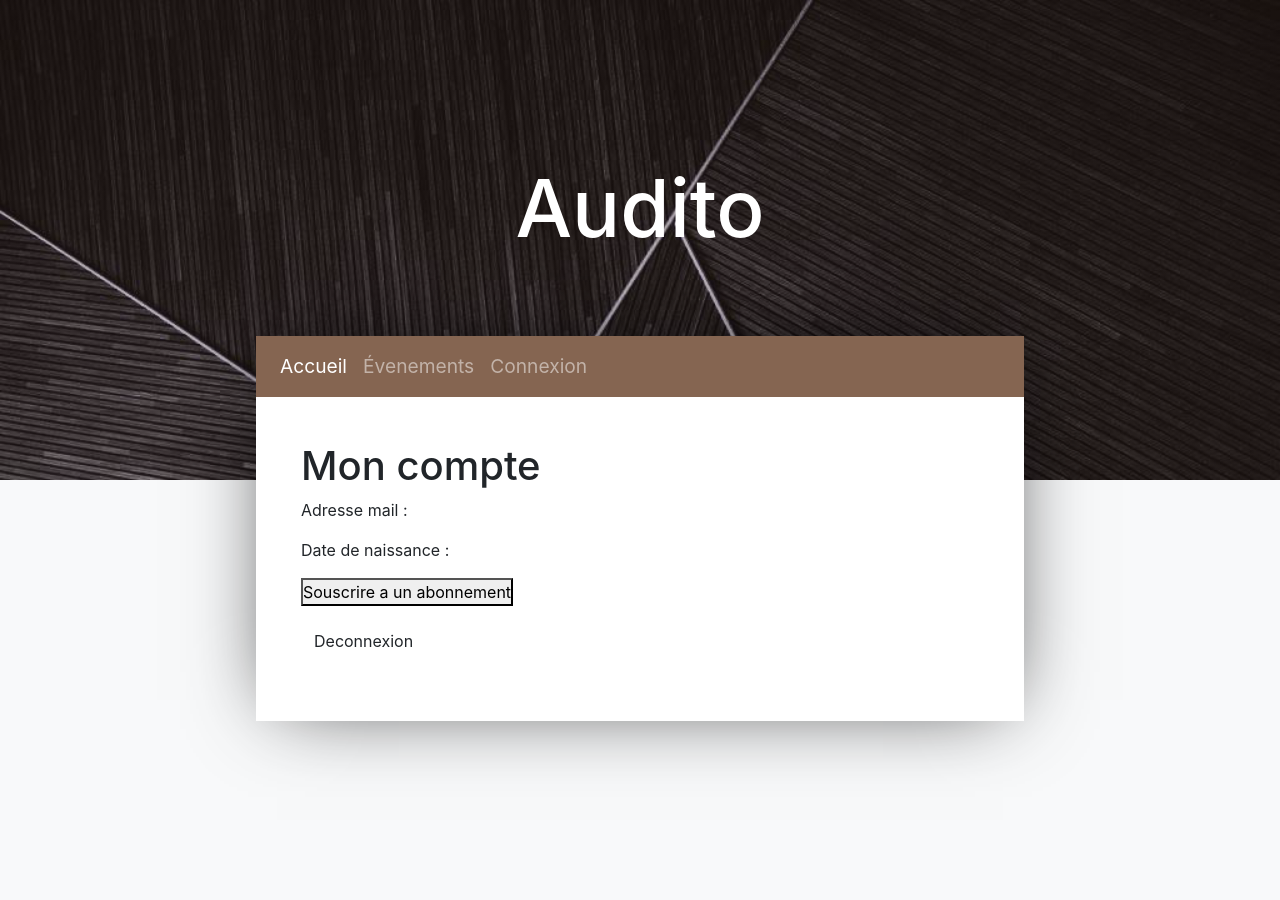
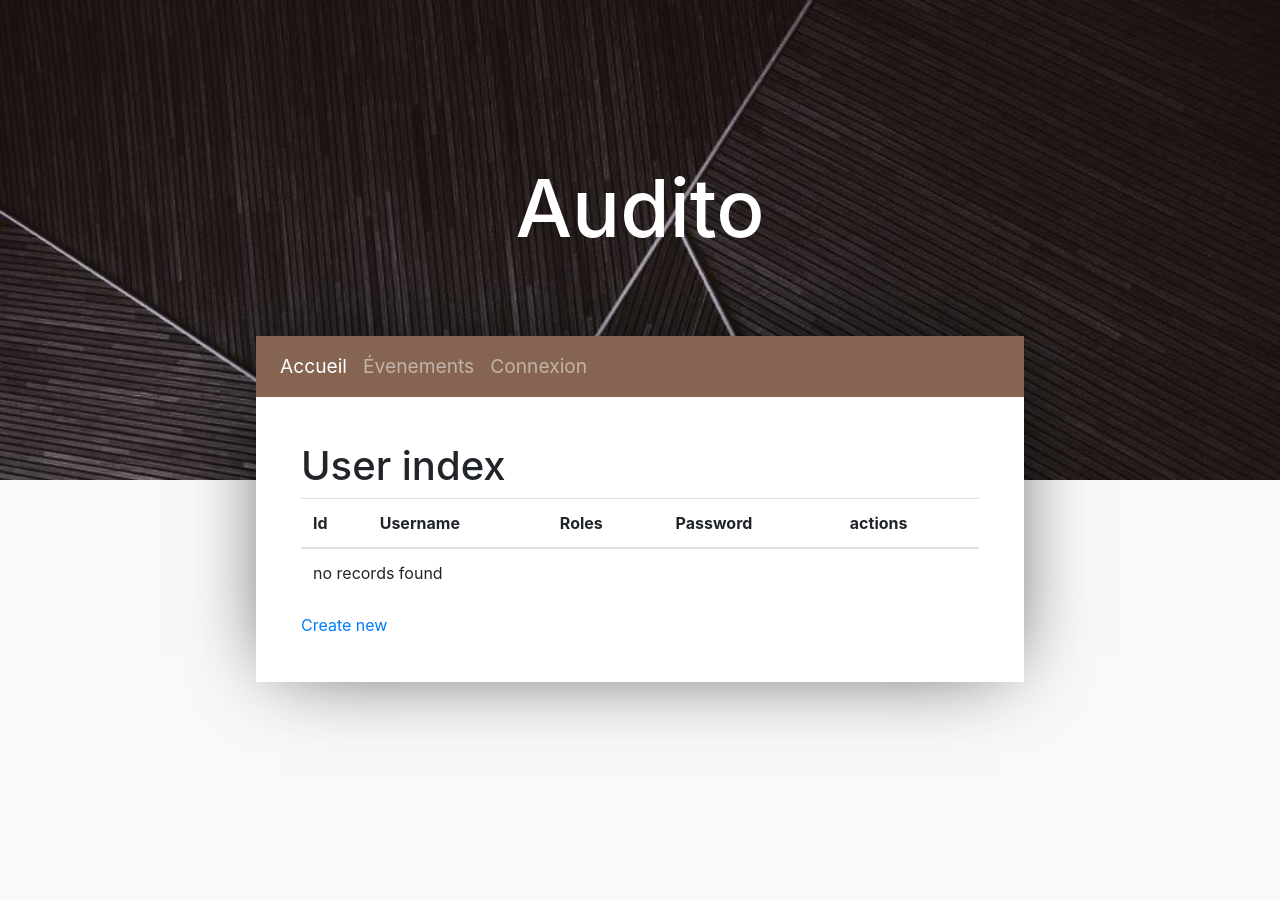
Before and after one commit to Aethernum/Symfo, a Symfony app: template templates/user/index.html.twig in a window 1280 px wide. Shown: the top 900 px of the page. Run offline with Twig, Linux system fonts and the light colour scheme; the template is opened without the code that fills it, so the values that code supplies are empty; some libraries are stand-ins or nearby versions.

Commit message:
remake user pages

```diff
--- a/src/Controller/UserController.php
+++ b/src/Controller/UserController.php
@@ -61,6 +61,7 @@ class UserController extends AbstractController
     {
         return $this->render('user/show.html.twig', [
             'user' => $user,
+            'name' => 'Mon compte'
         ]);
     }
 
@@ -77,12 +78,14 @@ class UserController extends AbstractController
 
             return $this->redirectToRoute('user_index', [
                 'id' => $user->getId(),
+                'name' => 'Edition de l\'utilisateur'
             ]);
         }
 
         return $this->render('user/edit.html.twig', [
             'user' => $user,
             'form' => $form->createView(),
+            'name' => 'Edition de l\'utilisateur'
         ]);
     }
 
--- a/templates/user/_delete_form.html.twig
+++ b/templates/user/_delete_form.html.twig
@@ -1,5 +1,5 @@
 <form method="post" action="{{ path('user_delete', {'id': user.id}) }}" onsubmit="return confirm('Are you sure you want to delete this item?');">
     <input type="hidden" name="_method" value="DELETE">
     <input type="hidden" name="_token" value="{{ csrf_token('delete' ~ user.id) }}">
-    <button class="btn">Delete</button>
+    <button class="btn btn-danger">Delete</button>
 </form>
--- a/templates/user/edit.html.twig
+++ b/templates/user/edit.html.twig
@@ -7,7 +7,7 @@
 
     {{ include('user/_form.html.twig', {'button_label': 'Update'}) }}
 
-    <a href="{{ path('user_index') }}">back to list</a>
+    <a href="{{ path('user_index') }}">back to list →</a>
 
     {{ include('user/_delete_form.html.twig') }}
 {% endblock %}
--- a/templates/user/index.html.twig
+++ b/templates/user/index.html.twig
@@ -1,15 +1,39 @@
 {% extends 'base.html.twig' %}
 
-{% block title %}Hello Compte!{% endblock %}
+{% block title %}User index{% endblock %}
 
 {% block body %}
-    <h1>Mon compte</h1>
+    <h1>User index</h1>
 
-    <div class="example-wrapper">
-        <p>Adresse mail :</p>
-        <p>Date de naissance : </p>
+    <table class="table">
+        <thead>
+            <tr>
+                <th>Id</th>
+                <th>Username</th>
+                <th>Roles</th>
+                <th>Password</th>
+                <th>actions</th>
+            </tr>
+        </thead>
+        <tbody>
+        {% for user in users %}
+            <tr>
+                <td>{{ user.id }}</td>
+                <td>{{ user.username }}</td>
+                <td>{{ user.roles ? user.roles|json_encode : '' }}</td>
+                <td>{{ user.password }}</td>
+                <td>
+                    <a href="{{ path('user_show', {'id': user.id}) }}">show</a>
+                    <a href="{{ path('user_edit', {'id': user.id}) }}">edit</a>
+                </td>
+            </tr>
+        {% else %}
+            <tr>
+                <td colspan="5">no records found</td>
+            </tr>
+        {% endfor %}
+        </tbody>
+    </table>
 
-        <p><button>Souscrire a un abonnement</button></p>
-        <p><a class="btn" href="{{url("app_logout")}}">Deconnexion</a></p>
-    </div>
+    <a href="{{ path('user_new') }}">Create new</a>
 {% endblock %}
```
Also changed, not shown: templates/user/show.html.twig (+1 -9 lines).
